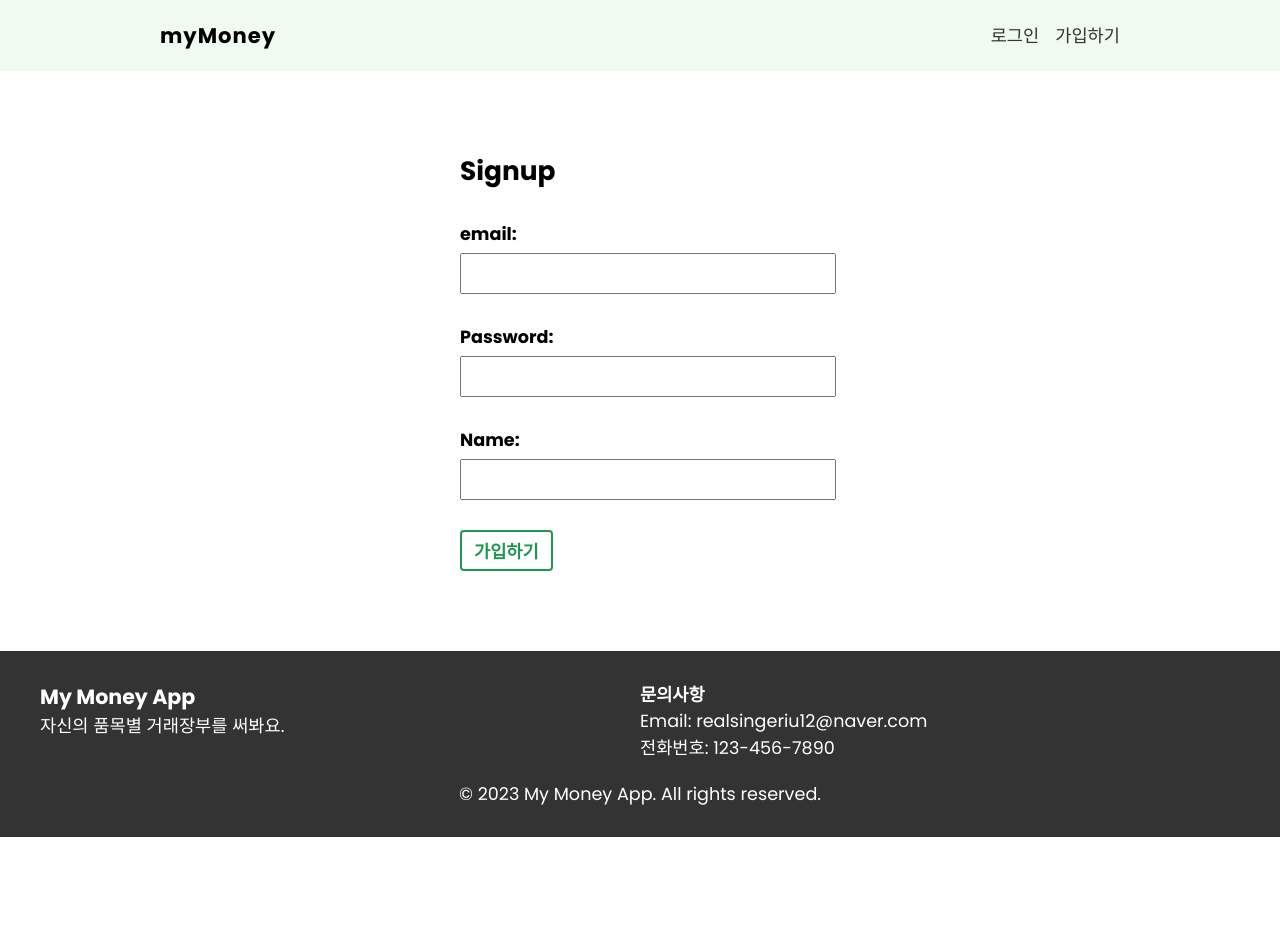
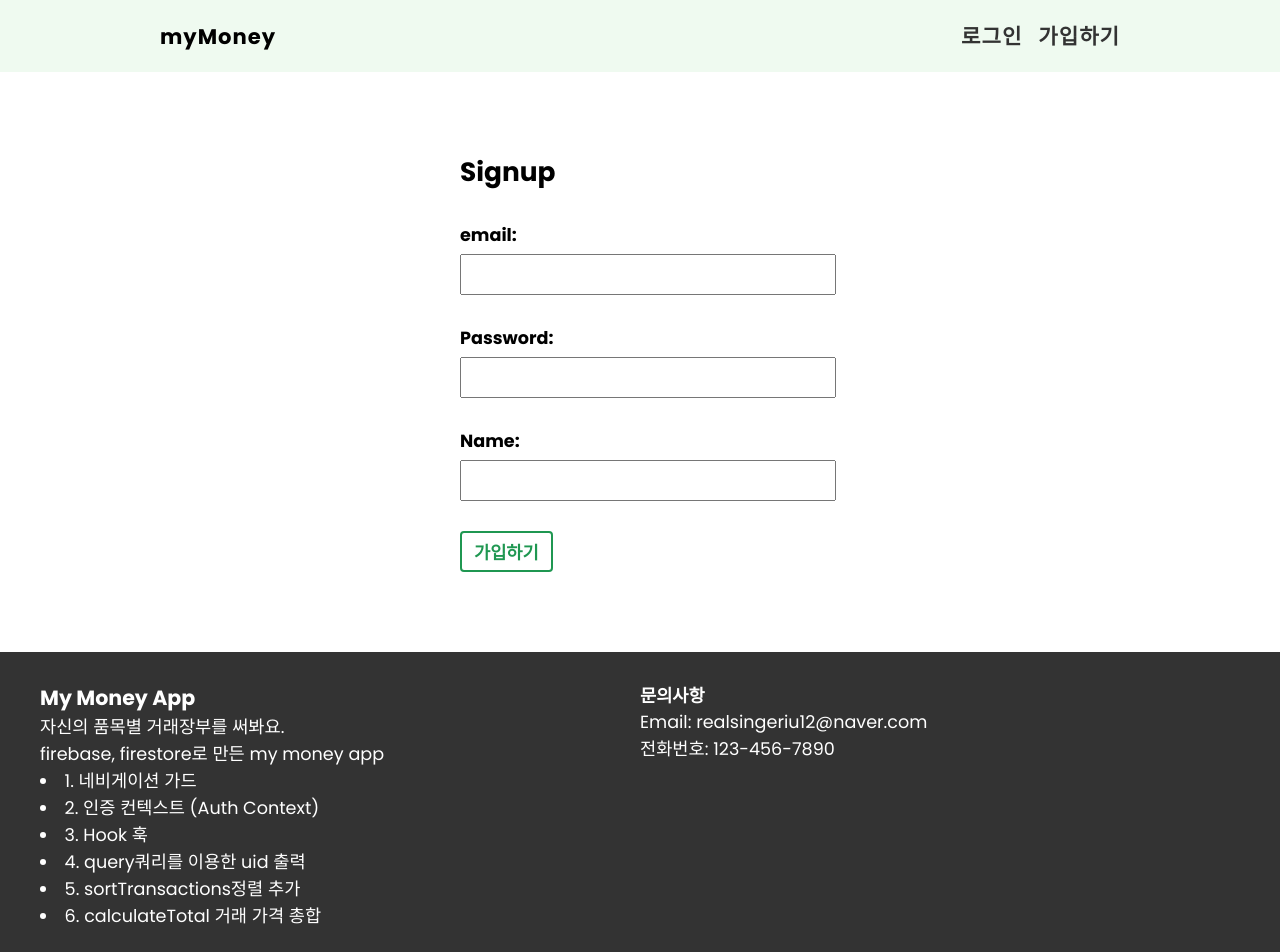
Before and after one commit to realsingeriu/my-money, a React (Vite) app: page /signup in a window 1280 px wide. Shown: the top 952 px of the page. Before the commit the page ends 837 px from the top, so only its background shows below. Built offline with nearby package versions, Linux system fonts and the light colour scheme; no server answers.

Commit message:
footer에 내용 추가

```diff
--- a/src/Components/Navbar.module.css
+++ b/src/Components/Navbar.module.css
@@ -11,6 +11,13 @@
   max-width: 960px;
   align-items: center;
 }
+
+.navbar li {
+  font-size: 1.2em;
+  letter-spacing: 1px;
+  font-weight: bold;
+}
+
 .title {
   margin-right: auto;
   font-weight: bold;
--- a/src/pages/footer/footer.jsx
+++ b/src/pages/footer/footer.jsx
@@ -8,6 +8,15 @@ const Footer = () => {
         <div className={styles.info}>
           <h3>My Money App</h3>
           <p>자신의 품목별 거래장부를 써봐요.</p>
+          <p>
+            firebase, firestore로 만든 my money app
+            <li>1. 네비게이션 가드 </li>
+            <li>2. 인증 컨텍스트 (Auth Context)</li>
+            <li>3. Hook 훅</li>
+            <li>4. query쿼리를 이용한 uid 출력</li>
+            <li>5. sortTransactions정렬 추가 </li>
+            <li>6. calculateTotal 거래 가격 총합</li>
+          </p>
         </div>
         <div className={styles.contact}>
           <h4>문의사항</h4>
```
Lines whose indentation alone changed are shown as unchanged.
